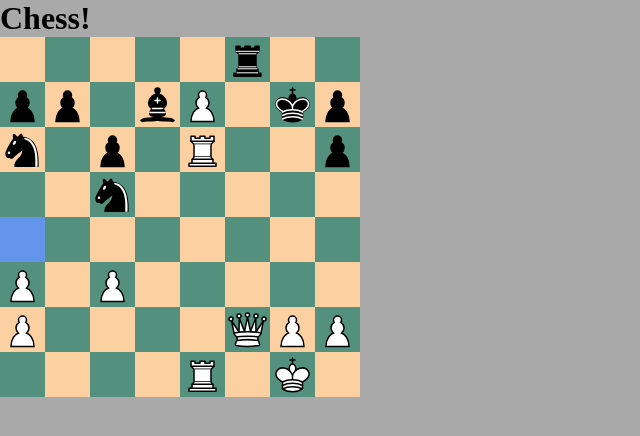
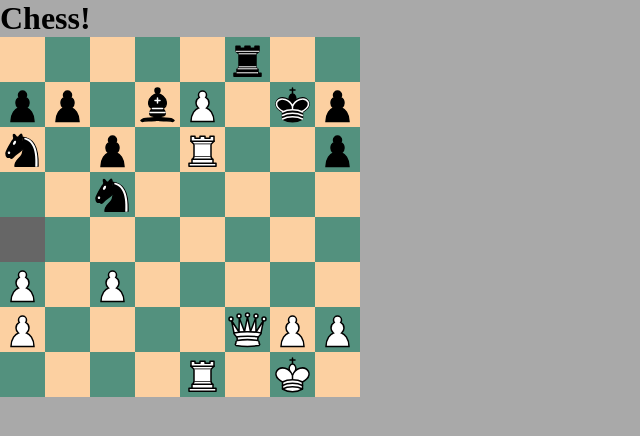
Before and after one commit to vinicius-el-khalili/Chess-UI-tsc, a React (Create React App) app: page / in a window 1280 px wide. Both pictures are taken after a click on the picture 22 px from the left and 284 px from the top of the page. Shown: the top 436 px of the page, without its empty margins (0-640 px from the left). Built offline with nearby package versions, Linux system fonts and the light colour scheme.

Commit message:
styling squares...

```diff
--- a/src/Components/MoverComponent.tsx
+++ b/src/Components/MoverComponent.tsx
@@ -24,7 +24,8 @@ class MoverComponent extends React.Component<MoverProps,MoverState>{
                 width:"45px",
                 height:"45px",
                 position:"absolute",
-                zIndex:"2"
+                opacity:".4",
+                zIndex:"2",
             }}
             onClick={()=>{this.props.handleMoverClick(this.props.sqr)}}
         ></div>
--- a/src/Components/SquareComponent.tsx
+++ b/src/Components/SquareComponent.tsx
@@ -32,7 +32,7 @@ class SquareComponent extends React.Component<SquareProps,SquareState>{
     }
     preMove(){
         // change square background
-        this.setState({background:"cornflowerblue",mover:true})
+        this.setState({background:"rgba(0,0,0,0.4)",mover:true})
     }
     summonPromoter(){
         this.setState({promoter:true})
```
